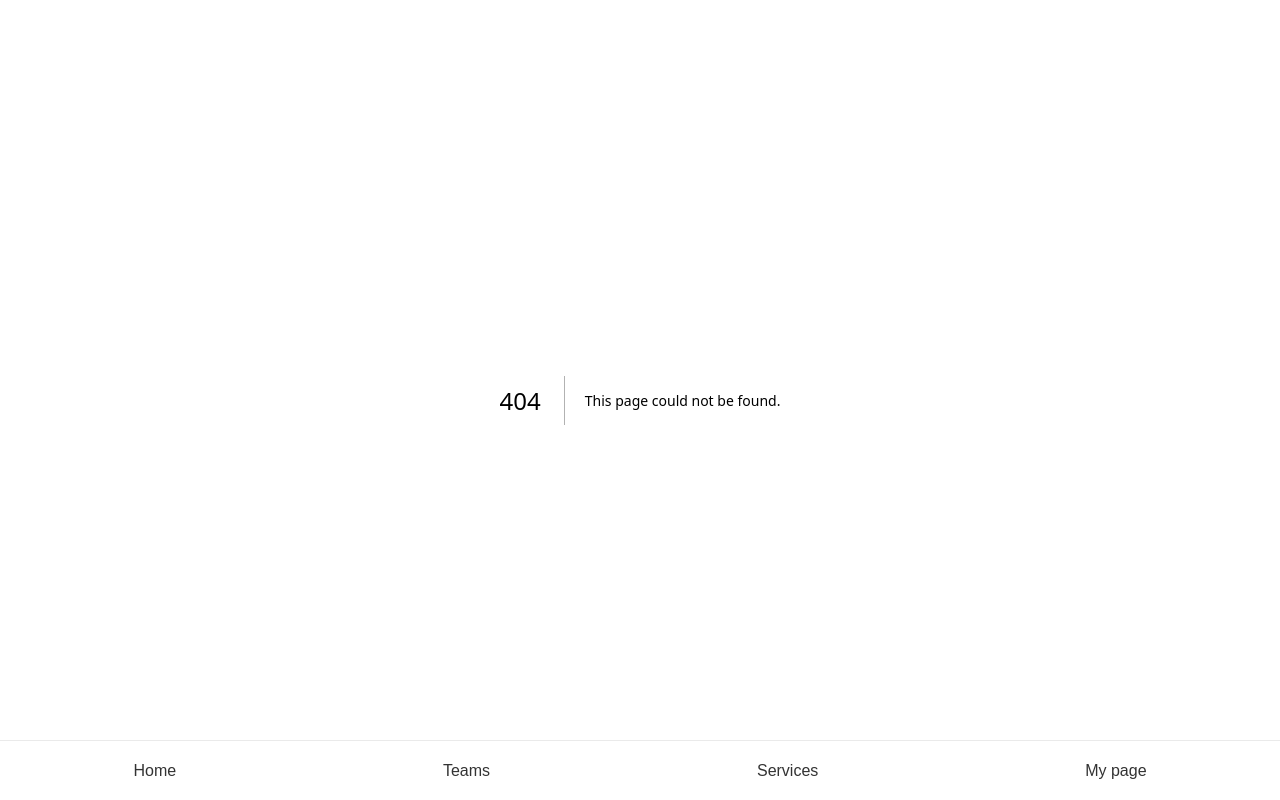
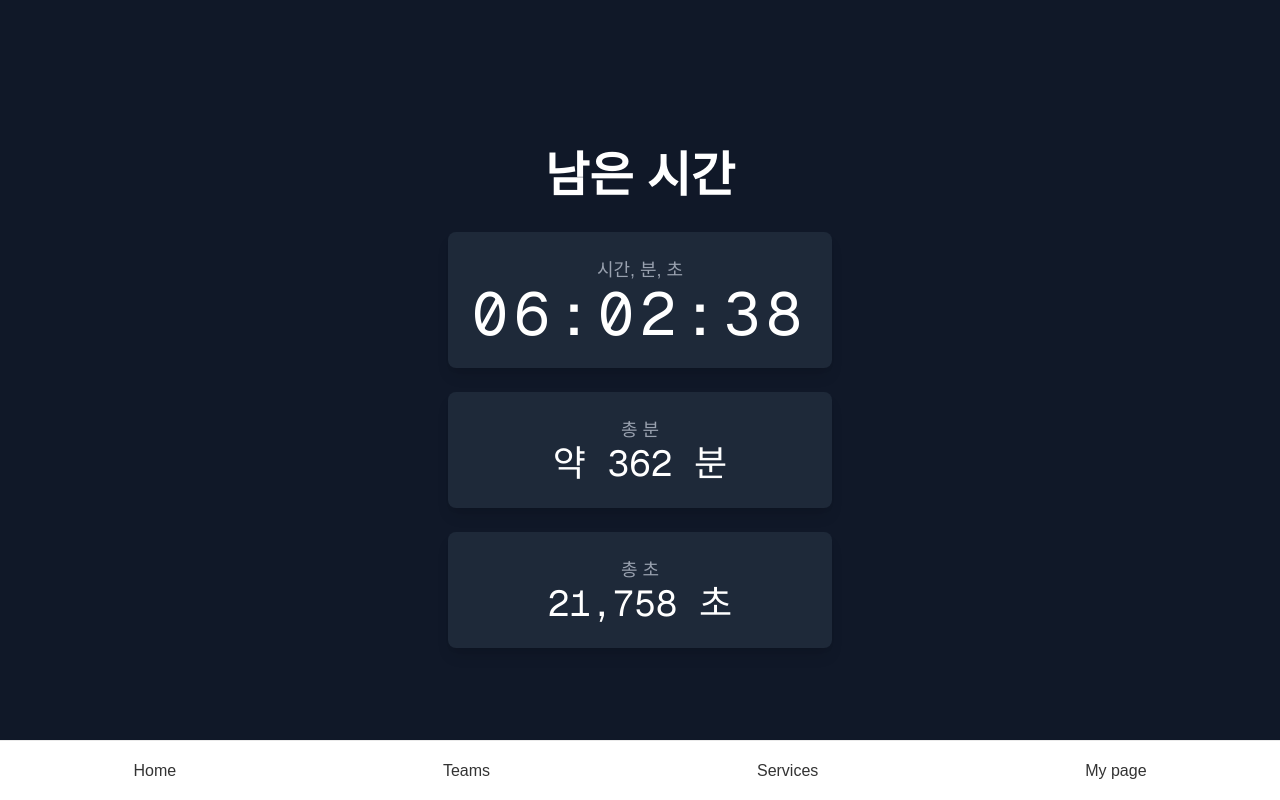
Before and after one commit to kon6443/next-bun, a Next.js app: page /leaving-office in a window 1280 px wide. Before the commit this address had no page. Built offline with nearby package versions, Linux system fonts and the light colour scheme.

Commit message:
[next-bun] UPDATE: leaving-office

```diff
--- /dev/null
+++ b/src/app/leaving-office/page.tsx
@@ -0,0 +1,95 @@
+"use client";
+
+import { useState, useEffect } from "react";
+
+// 남은 시간을 시, 분, 초 등 다양한 형식으로 저장하기 위한 인터페이스
+interface TimeLeft {
+  totalSeconds: number;
+  totalMinutes: number;
+  hours: number;
+  minutes: number;
+  seconds: number;
+}
+
+export default function LeavingOfficePage() {
+  const [timeLeft, setTimeLeft] = useState<TimeLeft | null>(null);
+  const [isTimeToGoHome, setIsTimeToGoHome] = useState(false);
+
+  useEffect(() => {
+    const calculateRemainingTime = () => {
+      const now = new Date();
+
+      // 한국 시간(KST, UTC+9)으로 오후 6시 목표 시간 설정
+      const targetTime = new Date();
+      targetTime.setUTCHours(18 - 9, 0, 0, 0); // 18:00 KST = 09:00 UTC
+
+      // 현재 시간이 목표 시간을 이미 지났는지 확인
+      if (now.getTime() >= targetTime.getTime()) {
+        setIsTimeToGoHome(true);
+        setTimeLeft({
+          totalSeconds: 0,
+          totalMinutes: 0,
+          hours: 0,
+          minutes: 0,
+          seconds: 0,
+        });
+        return;
+      }
+
+      setIsTimeToGoHome(false);
+      const difference = targetTime.getTime() - now.getTime();
+
+      const totalSeconds = Math.floor(difference / 1000);
+      const totalMinutes = Math.floor(difference / (1000 * 60));
+      const hours = Math.floor((difference / (1000 * 60 * 60)) % 24);
+      const minutes = Math.floor((difference / (1000 * 60)) % 60);
+      const seconds = Math.floor((difference / 1000) % 60);
+
+      setTimeLeft({ totalSeconds, totalMinutes, hours, minutes, seconds });
+    };
+
+    calculateRemainingTime(); // 초기 렌더링 시 한 번 실행
+    const intervalId = setInterval(calculateRemainingTime, 1000); // 1초마다 시간 갱신
+
+    return () => clearInterval(intervalId); // 컴포넌트 언마운트 시 인터벌 정리
+  }, []);
+
+  const formatTime = (num: number) => num.toString().padStart(2, "0");
+
+  return (
+    <main className="flex min-h-screen flex-col items-center justify-center p-24 bg-gray-900 text-white">
+      <div className="text-center">
+        <h1 className="text-5xl font-bold mb-8">남은 시간</h1>
+        {isTimeToGoHome ? (
+          <div className="text-4xl text-green-400 font-bold">
+            🎉 퇴근 시간입니다! 🎉
+          </div>
+        ) : timeLeft ? (
+          <div className="space-y-6">
+            <div className="p-6 bg-gray-800 rounded-lg shadow-lg">
+              <p className="text-lg text-gray-400">시간, 분, 초</p>
+              <p className="text-6xl font-mono tracking-widest">
+                {formatTime(timeLeft.hours)}:{formatTime(timeLeft.minutes)}:
+                {formatTime(timeLeft.seconds)}
+              </p>
+            </div>
+            <div className="p-6 bg-gray-800 rounded-lg shadow-lg">
+              <p className="text-lg text-gray-400">총 분</p>
+              <p className="text-4xl font-mono">
+                약 {timeLeft.totalMinutes.toLocaleString()} 분
+              </p>
+            </div>
+            <div className="p-6 bg-gray-800 rounded-lg shadow-lg">
+              <p className="text-lg text-gray-400">총 초</p>
+              <p className="text-4xl font-mono">
+                {timeLeft.totalSeconds.toLocaleString()} 초
+              </p>
+            </div>
+          </div>
+        ) : (
+          <p className="text-2xl">시간을 계산하고 있습니다...</p>
+        )}
+      </div>
+    </main>
+  );
+}
```
